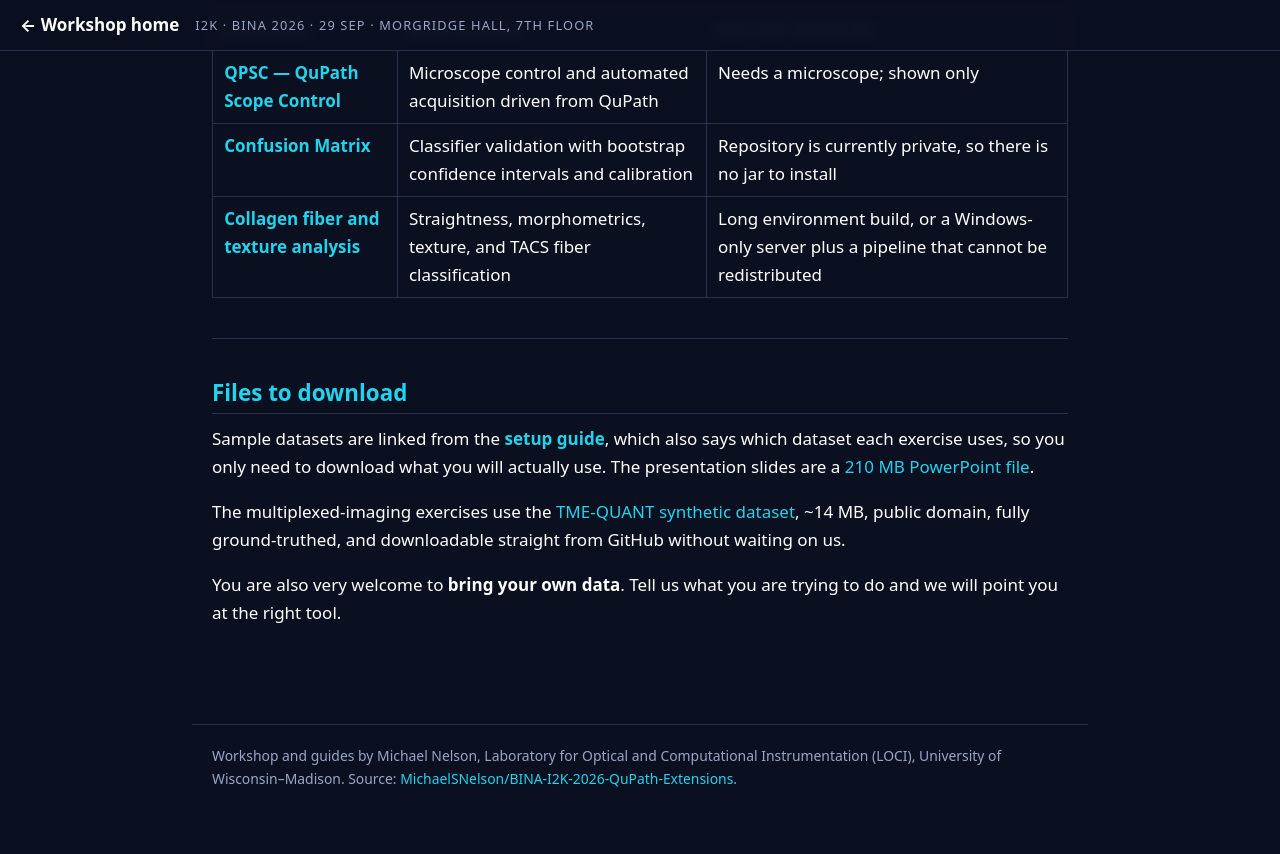
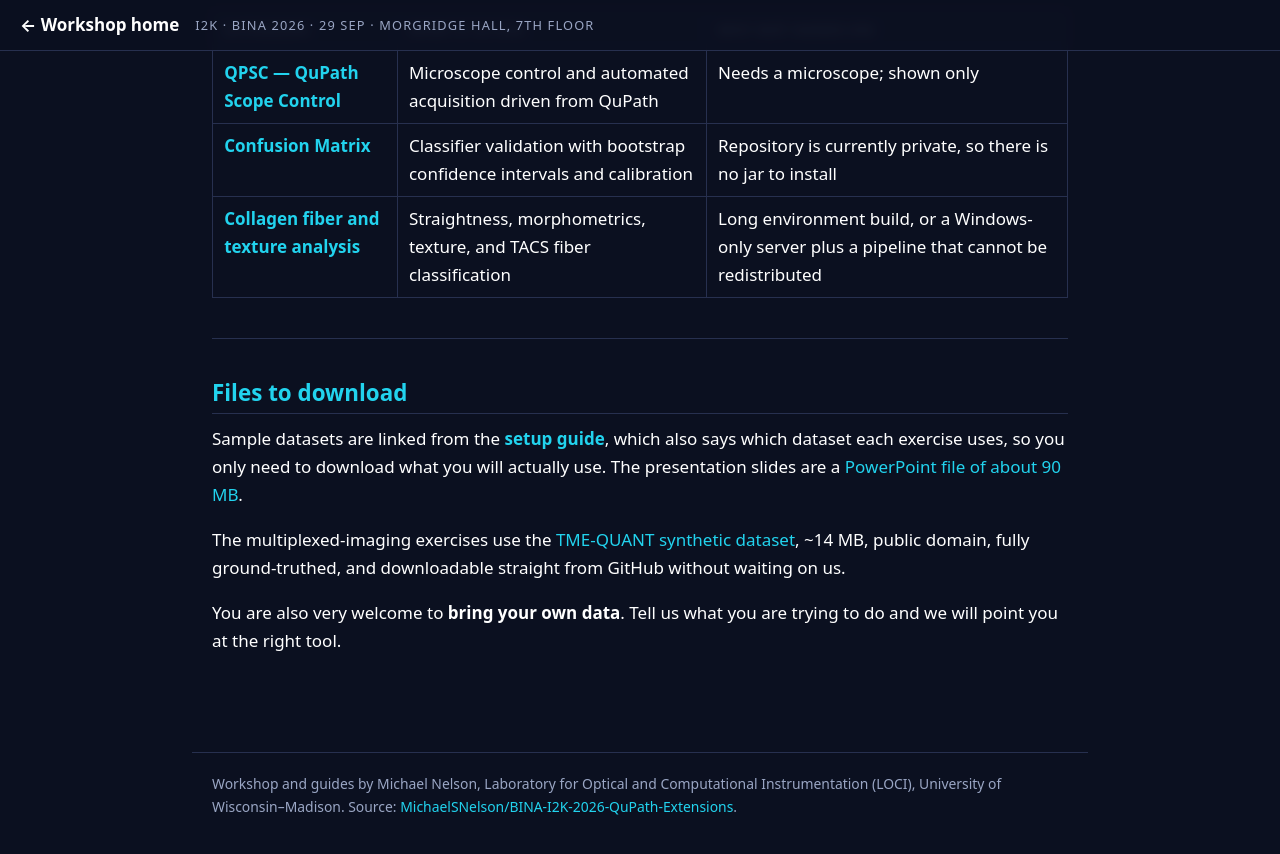
Before and after one commit to MichaelSNelson/BINA-I2K-2026-QuPath-Extensions, a Jekyll site: the page built from docs/extensions.md, in a window 1280 px wide and 900 px high, scrolled down 3002 px. Shown: the top 854 px of the window. Built offline with Jekyll 4.4.1, drawn with Linux system fonts in a browser that asks for light colours.

Commit message:
Slides: updated file size after the embedded video was removed
Claude-Session: https://claude.ai/code/session_01KwiACUr5MacuDvqp74c96o

```diff
--- a/docs/extensions.md
+++ b/docs/extensions.md
@@ -101,7 +101,7 @@ why.
 
 Sample datasets are linked from the **[setup guide](setup.md)**, which also says which dataset
 each exercise uses, so you only need to download what you will actually use. The presentation
-slides are a [210 MB PowerPoint file](https://github.com/MichaelSNelson/BINA-I2K-2026-QuPath-Extensions/releases/download/slides-v1/I2K_2026_QuPath_Extensions.pptx).
+slides are a [PowerPoint file of about 90 MB](https://github.com/MichaelSNelson/BINA-I2K-2026-QuPath-Extensions/releases/download/slides-v1/I2K_2026_QuPath_Extensions.pptx).
 
 The multiplexed-imaging exercises use the
 [TME-QUANT synthetic dataset](https://github.com/uw-loci/multiplex-synthetic-data/releases/download/v1.2/multiplex-synthetic-data-v1.2.zip), ~14 MB, public domain, fully ground-truthed, and
--- a/index.html
+++ b/index.html
@@ -139,7 +139,7 @@ footer{border-top:1px solid var(--hair); margin-top:2rem; padding:1.6rem 0 4rem;
     <a class="card hero" href="https://github.com/MichaelSNelson/BINA-I2K-2026-QuPath-Extensions/releases/download/slides-v1/I2K_2026_QuPath_Extensions.pptx">
       <div class="k">Slides</div>
       <h3>The hour-1 deck</h3>
-      <p>PowerPoint file, 210&nbsp;MB, with one embedded video. The download starts when you click.</p>
+      <p>PowerPoint file, about 90&nbsp;MB. The download starts when you click.</p>
     </a>
     <a class="card hero" href="docs/walkthroughs.html">
       <div class="k">Vote &amp; catch up</div>
```
Also changed, not shown: README.md.
